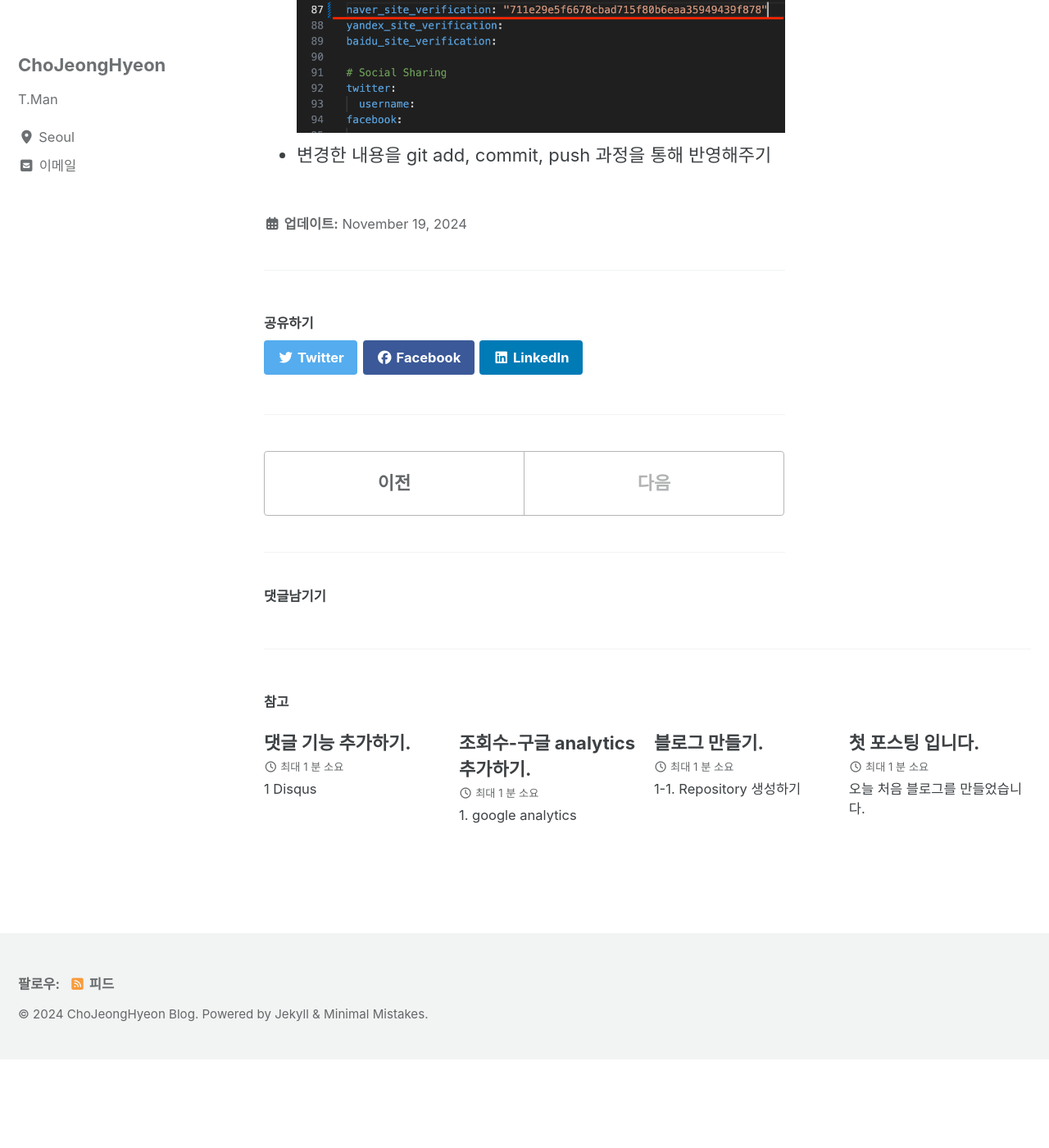
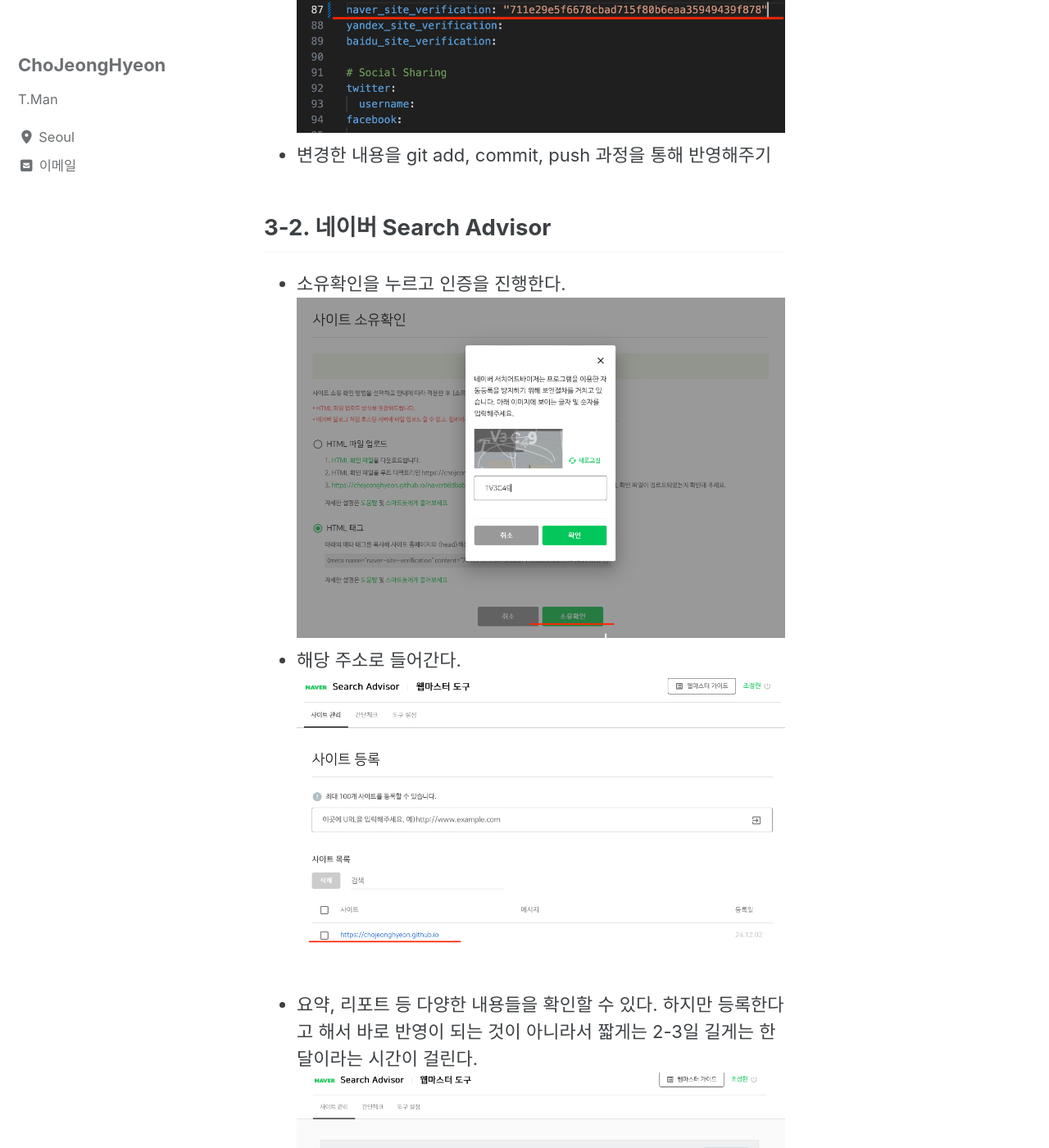
Before and after one commit to ChoJeongHyeon/ChoJeongHyeon.github.io, a Jekyll site: the page built from _posts/2024-11-19-create-search.md, in a window 1280 px wide and 1400 px high, scrolled down 5710 px. Shown: the whole window at 82% size. Built offline with Jekyll 4.4.1, drawn with Linux system fonts in a browser that asks for light colours; cached includes are drawn as plain includes; comment, search, counter and statistics services are not loaded; before the commit the page ends 7002 px from its top, so only the background shows below that; some of the changed text lies outside the part shown.

Commit message:
검색엔진 추가

```diff
--- a/_posts/2024-11-19-create-search.md
+++ b/_posts/2024-11-19-create-search.md
@@ -56,3 +56,16 @@ title: "검색엔진 등록하기. (google, naver)"
 - \_config.yml파일 "naver_site_verification:" 반영해주면 된다.
   ![](/assets/img/n_vscode.png)
 - 변경한 내용을 git add, commit, push 과정을 통해 반영해주기
+
+## 3-2. 네이버 Search Advisor
+
+- 소유확인을 누르고 인증을 진행한다.
+  ![](/assets/img/n_check.png)
+- 해당 주소로 들어간다.
+  ![](/assets/img/n_7.png)
+- 요약, 리포트 등 다양한 내용들을 확인할 수 있다. 하지만 등록한다고 해서 바로 반영이 되는 것이 아니라서 짧게는 2-3일 길게는 한달이라는 시간이 걸린다.
+  ![](/assets/img/n_8.png)
+- 사이트맵 제출하기
+  ![](/assets/img/n_9.png)
+- Robots.txt 제출하기
+  ![](/assets/img/n_10.png)
```
Also changed, not shown: assets/img/n_10.png (added), assets/img/n_7.png (added), assets/img/n_8.png (added), assets/img/n_9.png (added), assets/img/n_check.png (added).
